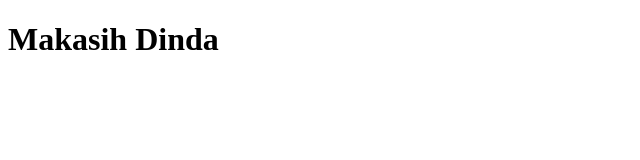
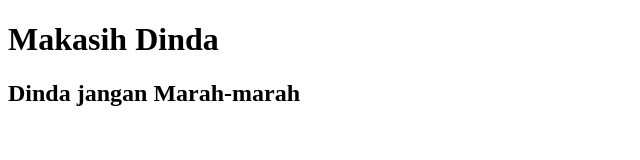
Before and after one commit to jonatanrisa11/belajar-github, a plain HTML site: page GITHUB_1/index.html in a window 1280 px wide. Shown: the whole page, without its empty margins (0-640 px from the left). Drawn offline with Linux system fonts and the light colour scheme.

Commit message:
[MOD] index.html

```diff
--- a/GITHUB_1/index.html
+++ b/GITHUB_1/index.html
@@ -3,9 +3,10 @@
 <head>
     <meta charset="UTF-8">
     <meta name="viewport" content="width=, initial-scale=1.0">
-    <title>Document</title>
+    <title>ini title</title>
 </head>
 <body>
     <h1>Makasih Dinda</h1>
+    <h2>Dinda jangan Marah-marah</h2>
 </body>
 </html>
```
